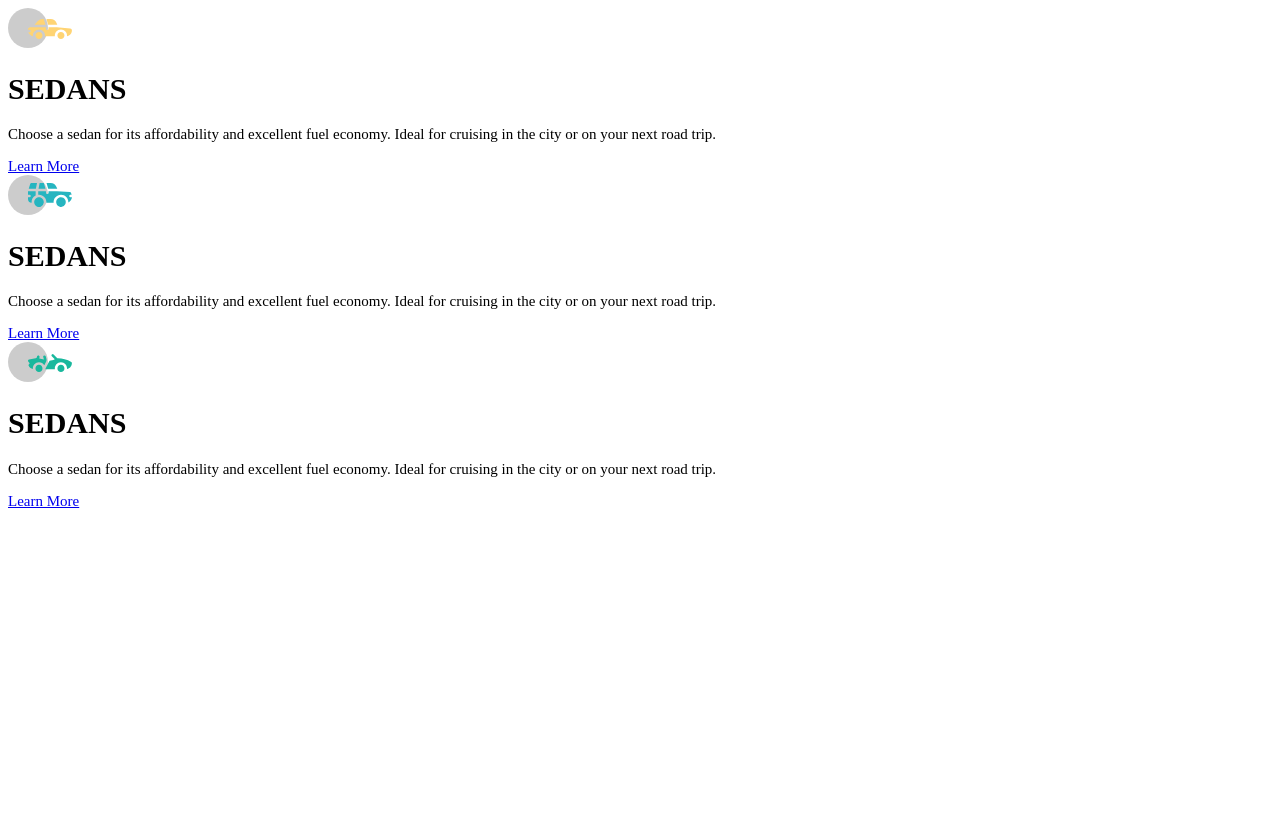
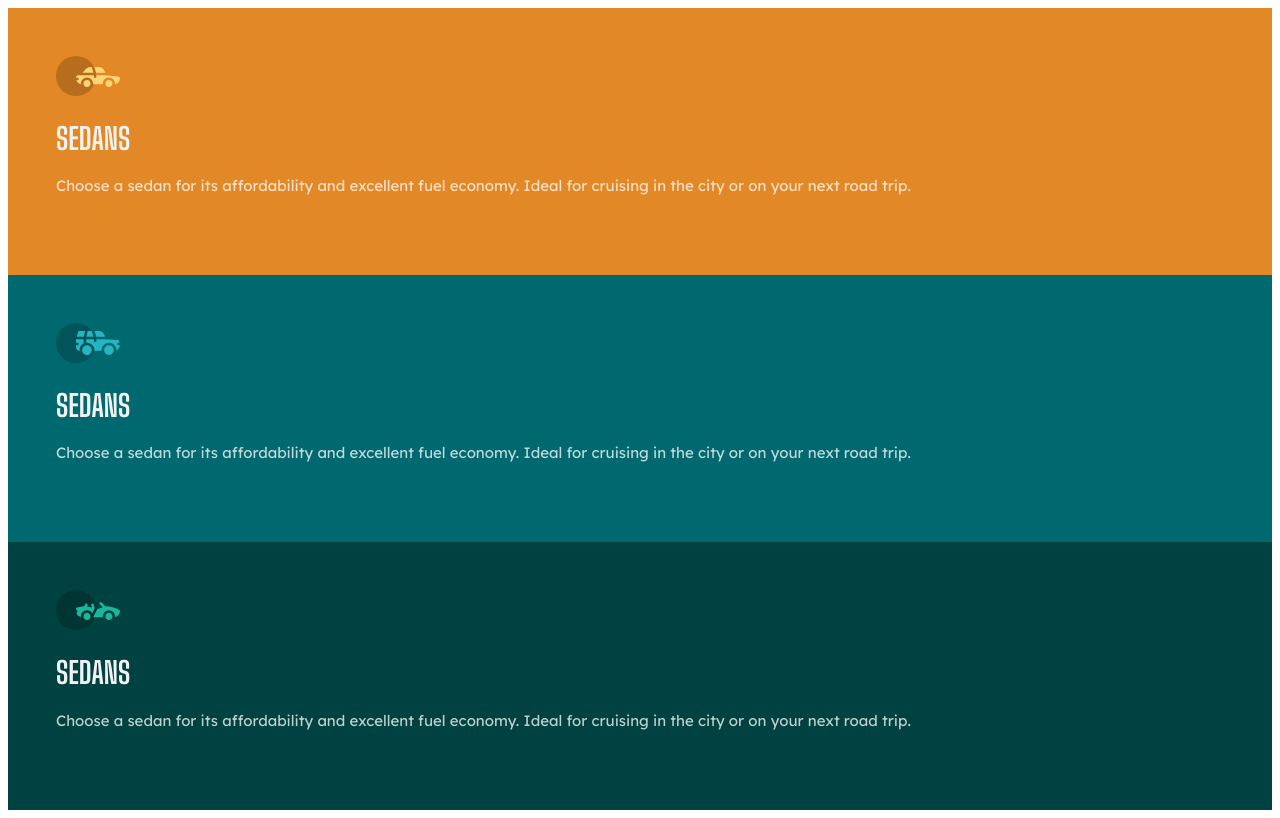
Before and after one commit to Kaiwalya-Archive/Three-column-preview, a plain HTML site: page index.html in a window 1280 px wide. Drawn offline with Linux system fonts and the light colour scheme.

Commit message:
Base stylings and fontings done for all the 3 cards

```diff
--- a/css/styles.css
+++ b/css/styles.css
@@ -8,6 +8,9 @@
     --first-color:hsl(31, 77%, 52%);
     --second-color:hsl(184, 100%, 22%);
     --third-color:hsl(179, 100%, 13%);
+
+    --para-color:hsla(0, 0%, 100%, 0.75);
+    --base-color:hsl(0, 0%, 95%);
 }
 *,*::before,*::after{
     box-sizing: border-box;
@@ -15,4 +18,51 @@
 
 body{
     font-size: 15px;
+    background-color: #ffff;
 }
+
+.container{
+    display: flex;
+    flex-direction: column;
+}
+
+.card1,
+.card2,
+.card3{
+    padding: 3rem;
+}
+
+.card-heading{
+    font-family: var(--font-primary);
+    color: var(--base-color);
+    font-weight: var(--primary-weight);
+}
+
+.info{
+    font-family: var(--font-secondary);
+    color: var(--para-color);
+    font-weight: var(--secondary-weight);
+}
+
+.orange{
+    text-decoration: none;
+    color: var(--first-color);
+}
+.olive{
+    text-decoration: none;
+    color: var(--second-color);
+}
+.green{
+    text-decoration: none;
+    color: var(--third-color);
+}
+
+.card1{
+    background-color: var(--first-color);
+}
+.card2{
+    background-color: var(--second-color);
+}
+.card3{
+    background-color: var(--third-color);
+}
--- a/index.html
+++ b/index.html
@@ -21,7 +21,9 @@
         Choose a sedan for its affordability and excellent fuel economy. Ideal for cruising in the city
         or on your next road trip.
       </p>
-      <a href="#">Learn More</a>
+      <div class="button">
+        <a href="#" class="orange">Learn More</a>
+      </div>
     </div>
 
     <!--Card 2 (With dark green color)-->
@@ -32,7 +34,9 @@
         Choose a sedan for its affordability and excellent fuel economy. Ideal for cruising in the city
         or on your next road trip.
       </p>
-      <a href="#">Learn More</a>
+      <div class="button">
+        <a href="#" class="olive">Learn More</a>
+      </div>
     </div>
 
     <!--Card 3 (With darkest green color)-->
@@ -43,7 +47,9 @@
         Choose a sedan for its affordability and excellent fuel economy. Ideal for cruising in the city
         or on your next road trip.
       </p>
-      <a href="#">Learn More</a>
+      <div class="button">
+        <a href="#" class="green">Learn More</a>
+      </div>
     </div>
   </div>
 </body>
```
